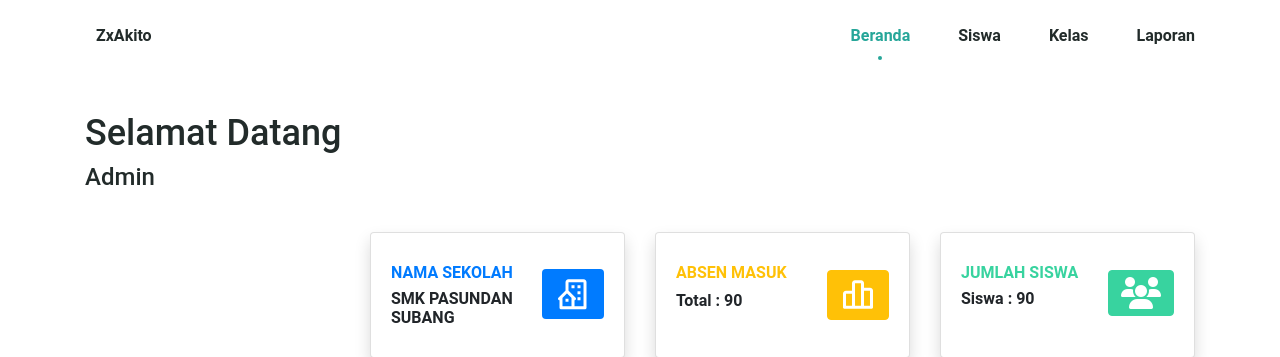
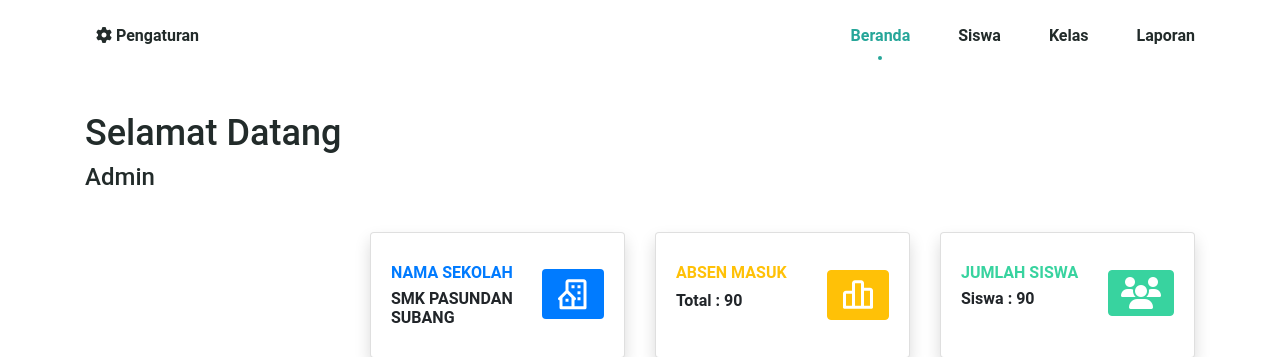
Before and after one commit to Zx-Akito/AbsensiAPP, a PHP site: page /index.php?page=beranda in a window 1280 px wide. Shown: the top 357 px of the page. Run offline with PHP 8.4, Linux system fonts and the light colour scheme; a user stored in the database is signed in; data that the repository does not hold is empty; some libraries are stand-ins or nearby versions.

Commit message:
add icon

```diff
--- a/template/dashboard.php
+++ b/template/dashboard.php
@@ -24,7 +24,7 @@
 
                         <li class='nav-item dropdown'>
                             <a class='nav-link nav__logo nav__link' href='#' id='navbarDropdown' role='button' data-toggle='dropdown' aria-haspopup='true' aria-expanded='false'>
-                                ZxAkito
+                                <i class='fa-solid fa-gear'></i> Pengaturan
                             </a>
                             <div class='dropdown-menu' aria-labelledby='navbarDropdown'>
                             <a class='dropdown-item' href='#'>Profile</a>
```
